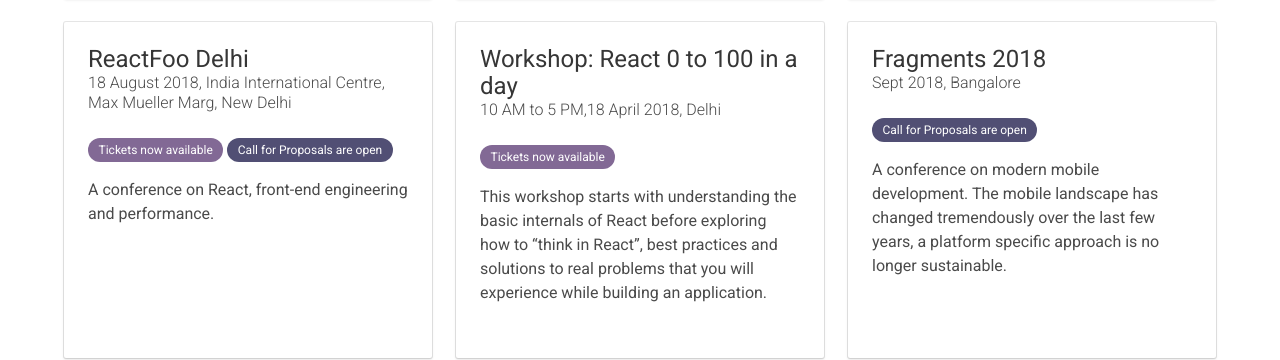
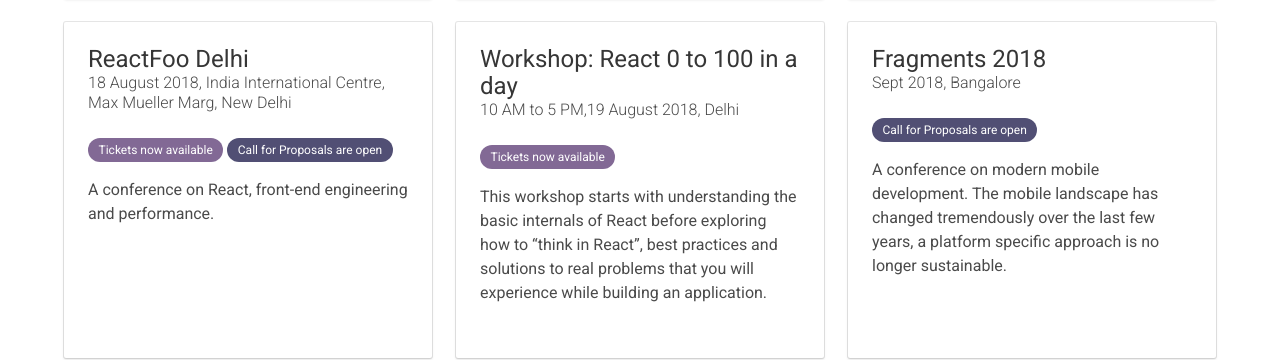
Before and after one commit to hasgeek/events, a Jekyll site: the page built from index.html, in a window 1280 px wide and 900 px high, scrolled down 1780 px. Shown: the part 160-520 px from the top of the window. Built offline with Jekyll 4.4.1, drawn with Linux system fonts in a browser that asks for light colours.

Commit message:
Update 2018-react-0-100-delhi.md

```diff
--- a/_reactfoo_events/2018-react-0-100-delhi.md
+++ b/_reactfoo_events/2018-react-0-100-delhi.md
@@ -2,7 +2,7 @@
 layout: workshop
 title: "Workshop: React 0 to 100 in a day"
 subtitle: "Get a hands-on experience on the most thriving framework of 2018 and create your own React.js application"
-datelocation: "10 AM to 5 PM,18 April 2018, Delhi"
+datelocation: "10 AM to 5 PM,19 August 2018, Delhi"
 city: Delhi/NCR
 start_time: 2018-08-19
 end_time: 2018-08-19
```
